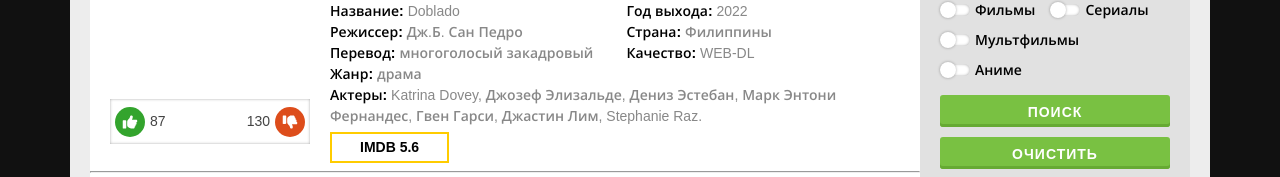
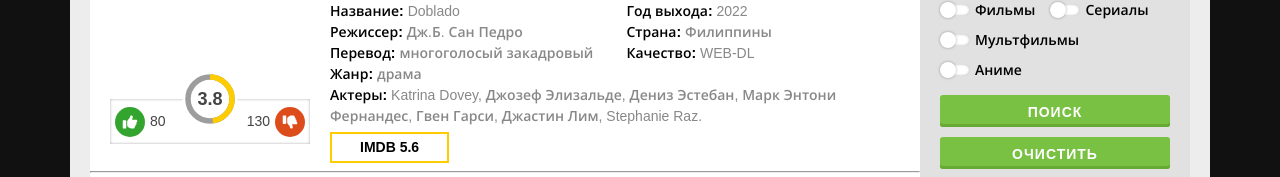
Before and after one commit to Alexandr707/LF, a React app: page / in a window 1280 px wide. Shown: the part 587-764 px from the top of the page. Built offline with nearby package versions, Linux system fonts and the light colour scheme; a web font is replaced by a local one.

Commit message:
add card rating

```diff
--- a/src/components/FilmCard/FilmCard.jsx
+++ b/src/components/FilmCard/FilmCard.jsx
@@ -15,6 +15,7 @@ function FilmCard({ imageSRC, title, like, dislike }) {
           </span>
           <span className={st.fSocialCount}>{like}</span>
         </div>
+
         <div className={st.fDislike}>
           <span className={[st.fIcon, st.fIcon_right].join(" ")}>
             <svg xmlns="http://www.w3.org/2000/svg" viewBox="0 0 512 512">
@@ -23,6 +24,27 @@ function FilmCard({ imageSRC, title, like, dislike }) {
           </span>
           <span className={st.fSocialCount}>{dislike}</span>
         </div>
+
+        <div className={st.likesRelation}>
+          <svg
+            xmlns="http://www.w3.org/2000/svg"
+            viewBox="0 0 100 100"
+            clipPathUnits={"objectBoundingBox"}
+            className={st.svg}
+          >
+            <circle className={st.cBack} cx={50} cy={50} r={50} />
+            <circle className={st.cBackStroke} cx={50} cy={50} r={40} strokeWidth={10} />
+            <circle
+              className={st.cBackStrokePer}
+              cx={50}
+              cy={50}
+              r={40}
+              strokeWidth={10}
+              style={{ strokeDashoffset: 314 - (like / (like + dislike)) * 314 + "px" }}
+            />
+          </svg>
+          {((like / (like + dislike)) * 10).toFixed(1)}
+        </div>
       </div>
     </div>
   );
--- a/src/components/FilmCard/FilmCard.module.scss
+++ b/src/components/FilmCard/FilmCard.module.scss
@@ -81,3 +81,49 @@
     transform: translate(-50%, -50%);
   }
 }
+
+.likesRelation {
+  position: absolute;
+  top: 0;
+  left: 50%;
+  width: 55px;
+  height: 55px;
+  font-size: 18px;
+  font-weight: 600;
+  line-height: 55px;
+  text-align: center;
+
+  background-color: $primary;
+  border-radius: 50%;
+  transform: translate(-50%, -50%);
+
+  .svg {
+    position: absolute;
+    left: 0;
+    top: 0;
+    width: 100%;
+    height: 100%;
+    fill: transparent;
+  }
+}
+
+.cBack {
+  width: 100%;
+  height: 100%;
+}
+
+.cBackStroke {
+  stroke: $secondaryDark;
+  width: 100%;
+  height: 100%;
+}
+
+.cBackStrokePer {
+  width: 100%;
+  height: 100%;
+  stroke: $TangerineYellow;
+  stroke-dasharray: 314;
+  stroke-dashoffset: 314;
+  transform-origin: center;
+  transform: rotate(-90deg);
+}
--- a/src/components/Main/info.js
+++ b/src/components/Main/info.js
@@ -3,7 +3,7 @@ import imageSRC from "../../assets/poster.jpg";
 
 const info = {
   imageSRC,
-  like: 87,
+  like: 80,
   dislike: 130,
   title: "Двойное удовольствие (2022) смотреть онлайн",
   description:
```
